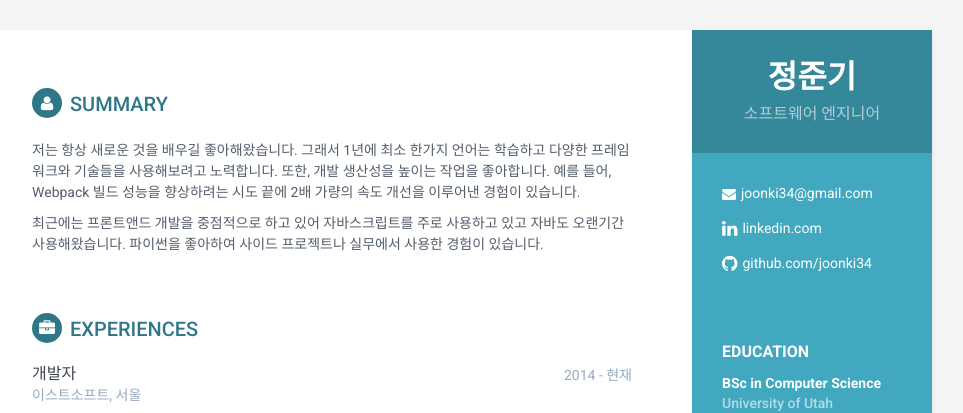
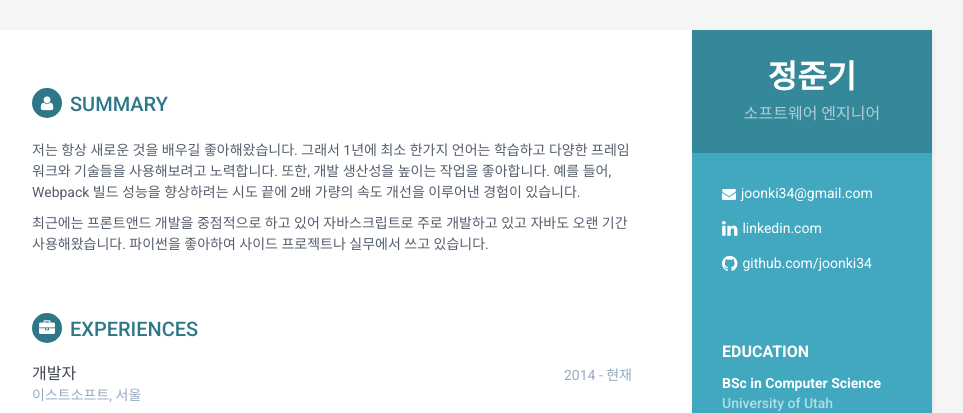
Before and after one commit to joonki34/joonki34.github.io, a Jekyll site: the page built from korean/index.html, in a window 1280 px wide. Shown: the top 413 px of the page, without its empty margins (188-1151 px from the left). Built offline with Jekyll 4.4.1, drawn with Linux system fonts in a browser that asks for light colours.

Commit message:
Edit Korean page summary

```diff
--- a/_layouts/korean.html
+++ b/_layouts/korean.html
@@ -76,7 +76,7 @@
                 <h2 class="section-title"><i class="fa fa-user"></i>Summary</h2>
                 <div class="summary">
                     <p>저는 항상 새로운 것을 배우길 좋아해왔습니다. 그래서 1년에 최소 한가지 언어는 학습하고 다양한 프레임워크와 기술들을 사용해보려고 노력합니다. 또한, 개발 생산성을 높이는 작업을 좋아합니다. 예를 들어, Webpack 빌드 성능을 향상하려는 시도 끝에 2배 가량의 속도 개선을 이루어낸 경험이 있습니다.</p>
-                    <p>최근에는 프론트앤드 개발을 중점적으로 하고 있어 자바스크립트를 주로 사용하고 있고 자바도 오랜기간 사용해왔습니다. 파이썬을 좋아하여 사이드 프로젝트나 실무에서 사용한 경험이 있습니다.</p>
+                    <p>최근에는 프론트앤드 개발을 중점적으로 하고 있어 자바스크립트로 주로 개발하고 있고 자바도 오랜 기간 사용해왔습니다. 파이썬을 좋아하여 사이드 프로젝트나 실무에서 쓰고 있습니다.</p>
                 </div><!--//summary-->
             </section><!--//section-->
 
```
